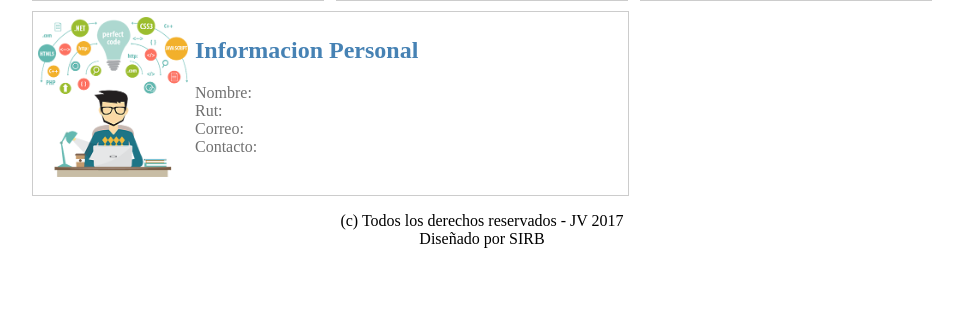
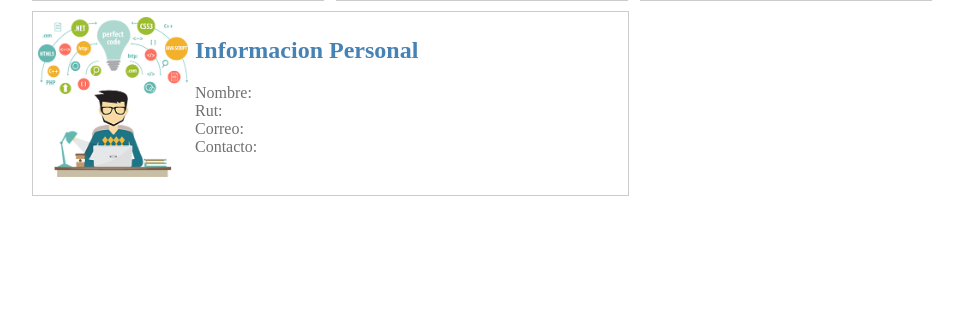
Before and after one commit to integracion1/integracion1, a PHP site: page /Juridico/index.html in a window 1280 px wide. Shown: the part 796-1116 px from the top of the page, without its empty margins (158-1121 px from the left). After the commit the page ends 992 px from the top, so only its background shows below. Run offline with PHP 8.4, Linux system fonts and the light colour scheme.

Commit message:
derechos autor
cambios de derecho de autor en todas las páginas

```diff
--- a/Juridico/estilo.css
+++ b/Juridico/estilo.css
@@ -133,16 +133,6 @@
 	color:
 }
 
-footer{
-	width: 900px;
-	height: 100px;
-	text-align: center;
-}
-
-#footer p{
-	width: 500px;
-}
-
 
 
 #form{}
--- a/Juridico/index.html
+++ b/Juridico/index.html
@@ -79,12 +79,6 @@
 					</p>
 				</section>
 			</section><!--/info-->
-			<footer>
-				<p>
-					(c) Todos los derechos reservados - JV 2017 <br>
-					Diseñado por SIRB
-				</p>
-			</footer>
 
 
 		</div>
```
Also changed, not shown: Gerente y modelo/estilo.css (+0 -12 lines), Gerente y modelo/index.html (+0 -7 lines), RRHH/estilo.css (+0 -8 lines), RRHH/index.html (+1 -6 lines).
